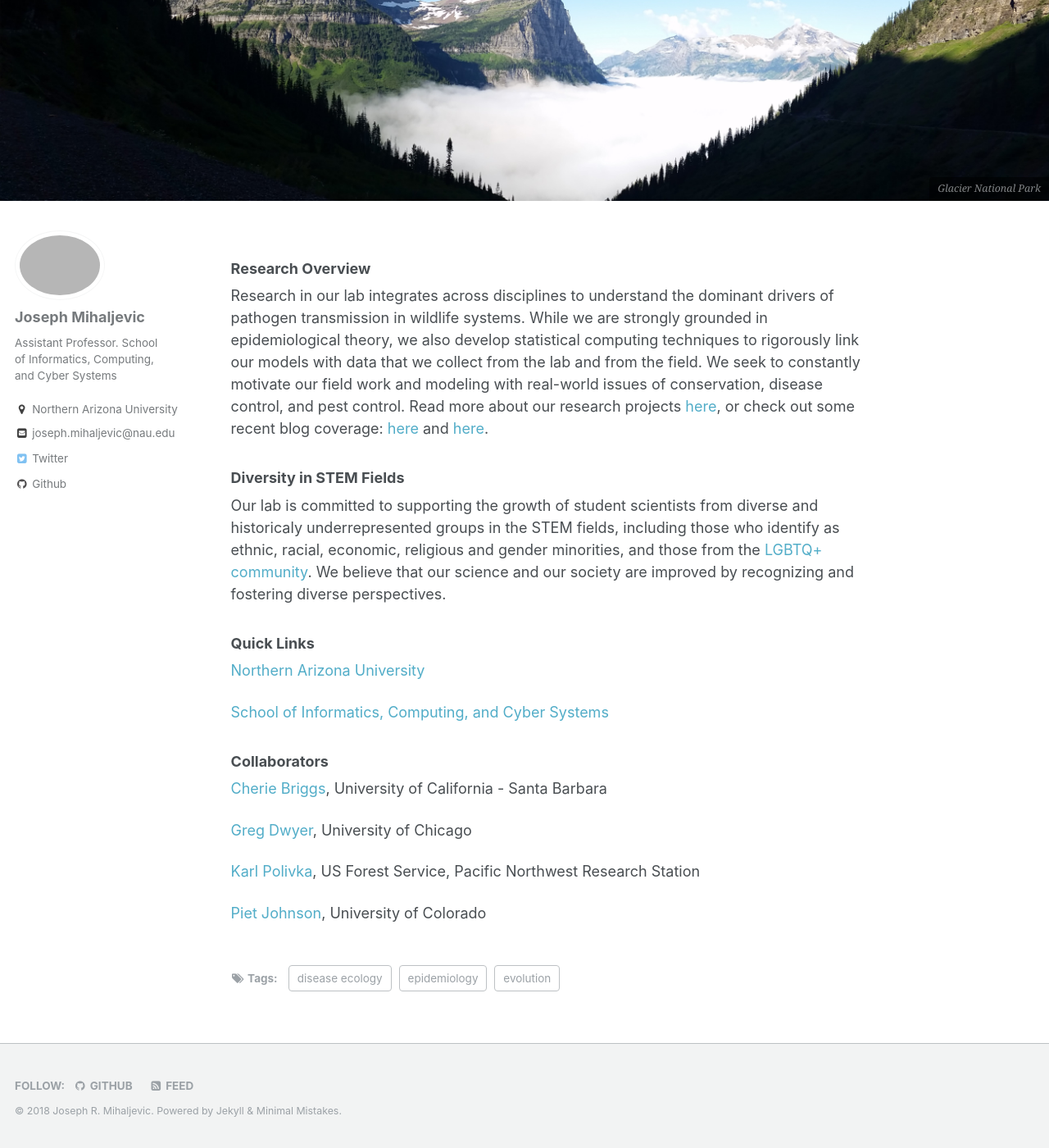
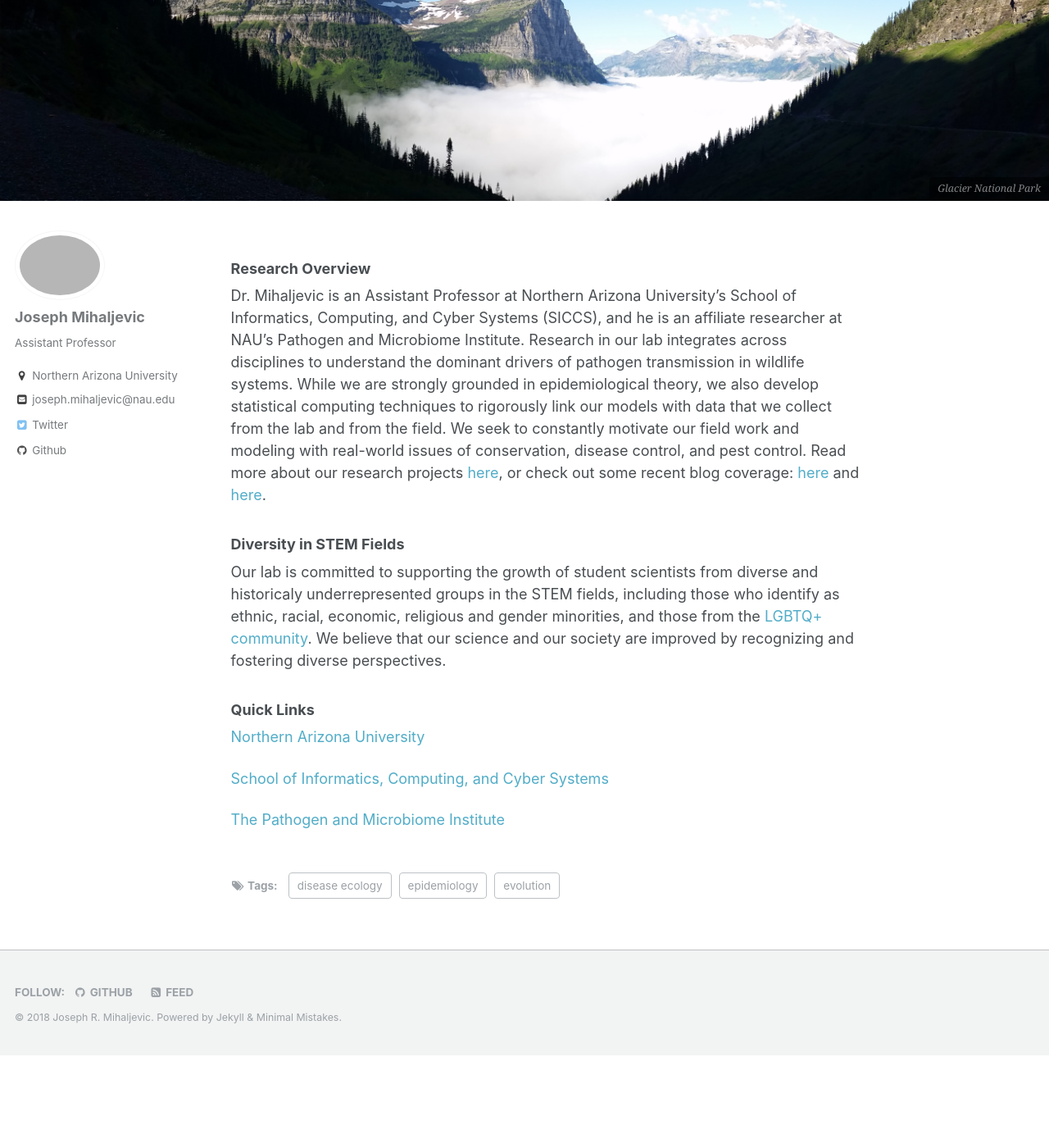
Before and after one commit to jrmihalj/jrmihalj.github.io, a Jekyll site: the page built from index.md, in a window 1280 px wide and 1400 px high, scrolled down 264 px. Shown: the whole window at 82% size. Built offline with Jekyll 4.4.1, drawn with Linux system fonts in a browser that asks for light colours; our own code applies the rules of GitHub Pages for plain Markdown files; after the commit the page ends 1551 px from its top, so only the background shows below that.

Commit message:
update landing page

```diff
--- a/_config.yml
+++ b/_config.yml
@@ -77,7 +77,7 @@ analytics:
 author:
   name             : "Joseph Mihaljevic"
   avatar           : "bio-photo.jpg"
-  bio              : "Assistant Professor. School of Informatics, Computing, and Cyber Systems"
+  bio              : "Assistant Professor"
   location         : "Northern Arizona University"
   email            : "joseph.mihaljevic@nau.edu"
   uri              :
--- a/index.md
+++ b/index.md
@@ -12,7 +12,7 @@ tags:
 
 
 ### Research Overview
-Research in our lab integrates across disciplines to understand the dominant drivers of pathogen transmission in wildlife systems. While we are strongly grounded in epidemiological theory, we also develop statistical computing techniques to rigorously link our models with data that we collect from the lab and from the field. We seek to constantly motivate our field work and modeling with real-world issues of conservation, disease control, and pest control. Read more about our research projects [here](/research/){:target="_blank"}, or check out some recent blog coverage: [here](http://www.numbatmedia.com/stories/2016/4/5/mihaljevic?platform=hootsuite){:target="_blank"} and [here](https://rcc.uchicago.edu/woods){:target="_blank"}.
+Dr. Mihaljevic is an Assistant Professor at Northern Arizona University's School of Informatics, Computing, and Cyber Systems (SICCS), and he is an affiliate researcher at NAU's Pathogen and Microbiome Institute. Research in our lab integrates across disciplines to understand the dominant drivers of pathogen transmission in wildlife systems. While we are strongly grounded in epidemiological theory, we also develop statistical computing techniques to rigorously link our models with data that we collect from the lab and from the field. We seek to constantly motivate our field work and modeling with real-world issues of conservation, disease control, and pest control. Read more about our research projects [here](/research/){:target="_blank"}, or check out some recent blog coverage: [here](http://www.numbatmedia.com/stories/2016/4/5/mihaljevic?platform=hootsuite){:target="_blank"} and [here](https://rcc.uchicago.edu/woods){:target="_blank"}.
 
 
 ### Diversity in STEM Fields
@@ -25,12 +25,4 @@ Our lab is committed to supporting the growth of student scientists from diverse
 
 [School of Informatics, Computing, and Cyber Systems](http://nau.edu/SICCS/){:target="_blank"}
 
-### Collaborators
-
-[Cherie Briggs](https://labs.eemb.ucsb.edu/briggs/cherie/members){:target="_blank"}, University of California - Santa Barbara
-
-[Greg Dwyer](http://dwyerlab.uchicago.edu){:target="_blank"}, University of Chicago
-
-[Karl Polivka](http://www.fs.fed.us/research/people/profile.php?alias=kpolivka){:target="_blank"}, US Forest Service, Pacific Northwest Research Station
-
-[Piet Johnson](http://www.colorado.edu/eeb/facultysites/pieter/){:target="_blank"}, University of Colorado
+[The Pathogen and Microbiome Institute](https://nau.edu/pmi/){:target="_blank"}
```
